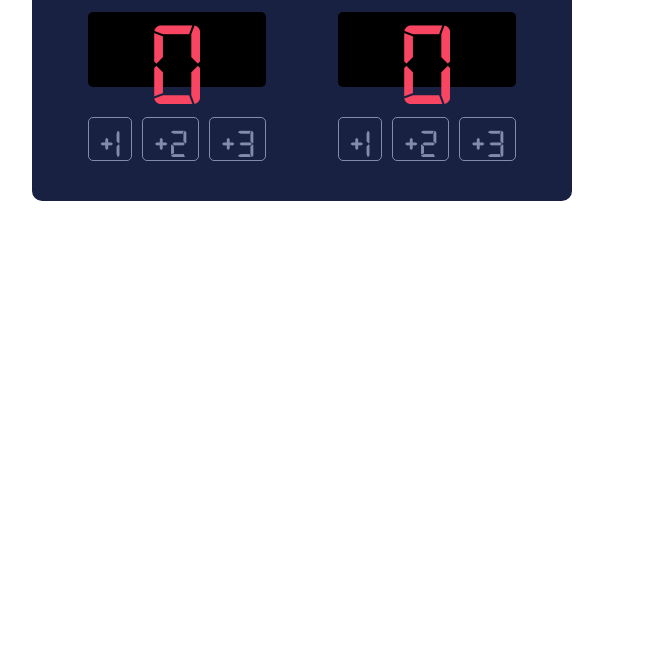
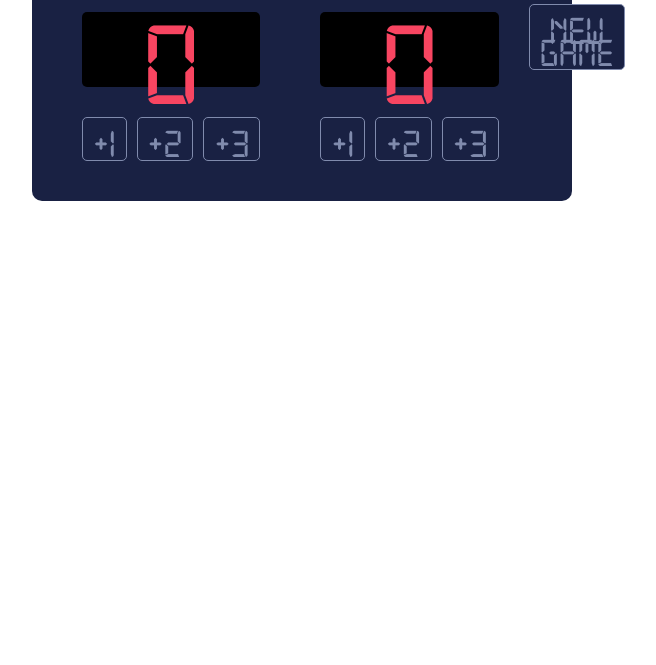
Before and after one commit to fffff615/basketball-scoreboard, a plain HTML site: page index.html in a window 1280 px wide. Shown: the part 135-800 px from the top of the page, without its empty margins (338-994 px from the left). Drawn offline with Linux system fonts and the light colour scheme; a web font is replaced by a local one.

Commit message:
Added new game buttton to restart counters

```diff
--- a/index.html
+++ b/index.html
@@ -33,6 +33,7 @@
           <button onclick="add3Guest()">+3</button>
         </div>
       </div>
+      <button onclick="newGame()">New Game</button>
     </div>
     <script src="index.js"></script>
   </body>
--- a/index.js
+++ b/index.js
@@ -3,32 +3,40 @@ let homeGuestEl = document.getElementById('guest-score')
 let guestScore = 0
 let homeScore = 0
 
-function add1Home() {
+function add1Home () {
   homeScore += 1
   homeScoreEl.textContent = homeScore
 }
 
-function add2Home() {
+function add2Home () {
   homeScore += 2
   homeScoreEl.textContent = homeScore
 }
 
-function add3Home() {
+function add3Home () {
   homeScore += 3
   homeScoreEl.textContent = homeScore
 }
 
-function add1Guest() {
+function add1Guest () {
   guestScore += 1
   homeGuestEl.textContent = guestScore
 }
 
-function add2Guest() {
+function add2Guest () {
   guestScore += 2
   homeGuestEl.textContent = guestScore
 }
 
-function add3Guest() {
+function add3Guest () {
   guestScore += 3
   homeGuestEl.textContent = guestScore
 }
+
+function newGame () {
+  homeScore = 0
+  homeScoreEl.textContent = homeScore
+
+  guestScore = 0
+  homeGuestEl.textContent = guestScore
+}
```
Lines whose indentation alone changed are shown as unchanged.
